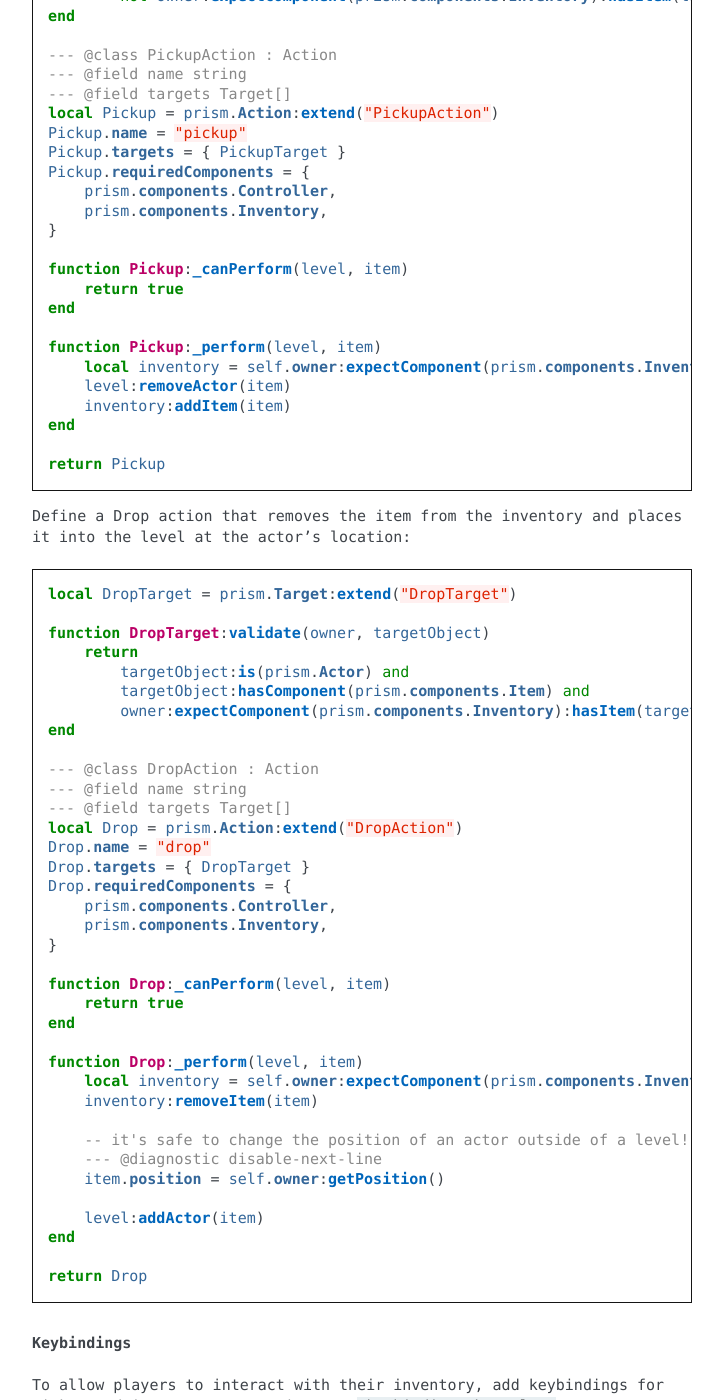
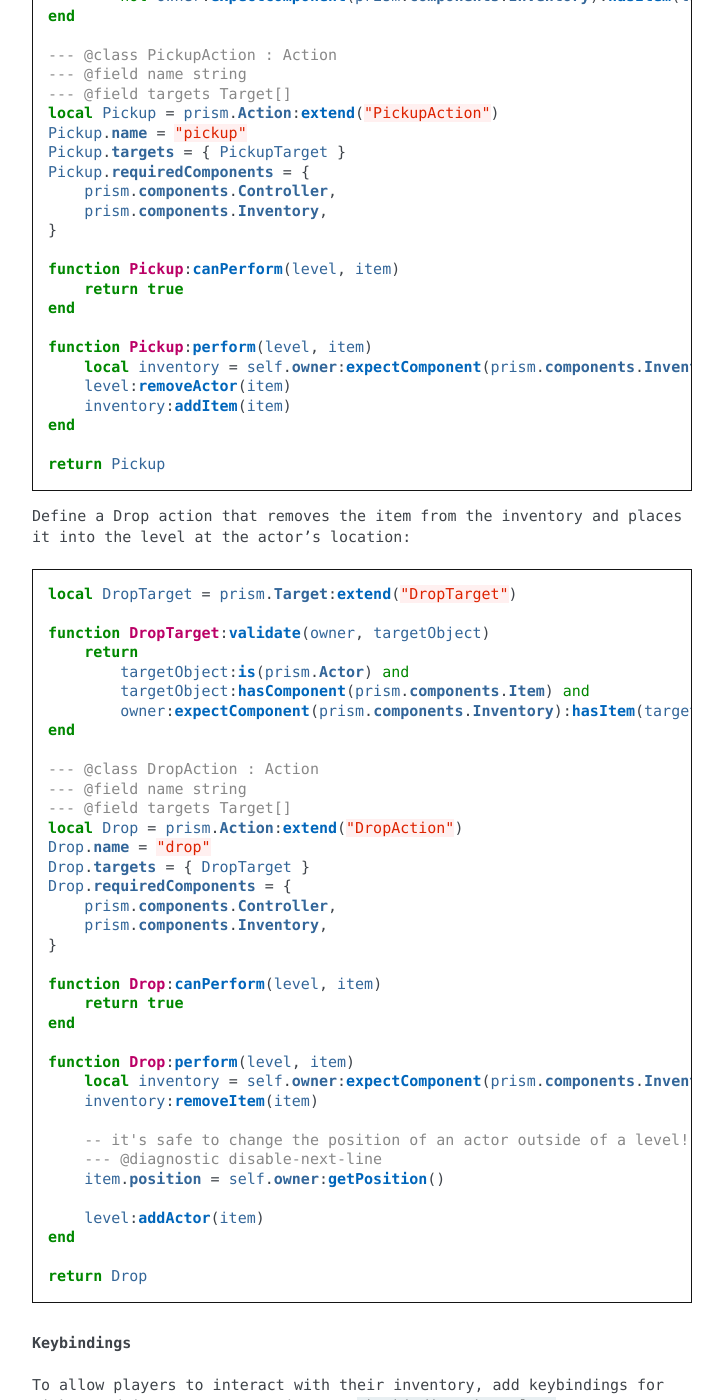
Before and after one commit to drewww/prism, a Sphinx documentation site: the page built from docs/source/how-tos/inventory.rst, in a window 1280 px wide and 1400 px high, scrolled down 1442 px. Shown: the whole window, without its empty margins (388-1111 px from the left). Built offline with Sphinx 7.4.7, drawn with Linux system fonts in a browser that asks for light colours; pages that are not in the unit, such as notebooks, are missing from menus; cross-references to code outside the pages are shown as plain code.

Commit message:
Update docs

```diff
--- a/docs/source/conventions.rst
+++ b/docs/source/conventions.rst
@@ -26,5 +26,5 @@ Everything else should have its type associated:
 Modifying level state
 ---------------------
 
-:lua:func:`Action._perform` should be the primary way to modify level state, i.e. actors and cells. This
+:lua:func:`Action.perform` should be the primary way to modify level state, i.e. actors and cells. This
 makes it easier to keep track of how the state is changing.
--- a/docs/source/how-tos/inventory.rst
+++ b/docs/source/how-tos/inventory.rst
@@ -76,11 +76,11 @@ Define a Pickup action that removes the item from the level and adds it to the a
         prism.components.Inventory,
     }
 
-    function Pickup:_canPerform(level, item)
+    function Pickup:canPerform(level, item)
         return true
     end
 
-    function Pickup:_perform(level, item)
+    function Pickup:perform(level, item)
         local inventory = self.owner:expectComponent(prism.components.Inventory)
         level:removeActor(item)
         inventory:addItem(item)
@@ -112,11 +112,11 @@ Define a Drop action that removes the item from the inventory and places it into
         prism.components.Inventory,
     }
 
-    function Drop:_canPerform(level, item)
+    function Drop:canPerform(level, item)
         return true
     end
 
-    function Drop:_perform(level, item)
+    function Drop:perform(level, item)
         local inventory = self.owner:expectComponent(prism.components.Inventory)
         inventory:removeItem(item)
 
--- a/docs/source/making-a-roguelike/part3.rst
+++ b/docs/source/making-a-roguelike/part3.rst
@@ -96,7 +96,7 @@
    ---@class Die : Action
    local Die = prism.Action:extend("Die")
 
-   function Die:_perform(level)
+   function Die:perform(level)
       level:removeActor(self.owner)
    end
 
@@ -112,7 +112,7 @@
 Now that we've got the Die action, let's test it by changing the Fall action to use it instead of just removing
 the actor from the level.
 
-Navigate to ``modules/MyGame/actions/fall.lua`` and replace the single line in it's _perform with the following:
+Navigate to ``modules/MyGame/actions/fall.lua`` and replace the single line in it's perform with the following:
 
 .. code:: lua
 
@@ -150,7 +150,7 @@
 
    --- @param level Level
    --- @param target Actor
-   function Attack:_perform(level, target)
+   function Attack:perform(level, target)
       local health = target:expectComponent(prism.components.Health)
       local attacker = self.owner:expectComponent(prism.components.Attacker)
       health.hp = health.hp - attacker.damage
```
Also changed, not shown: docs/source/making-a-roguelike/part1.rst (+5 -5 lines), docs/source/making-a-roguelike/part2.rst (+4 -4 lines).
